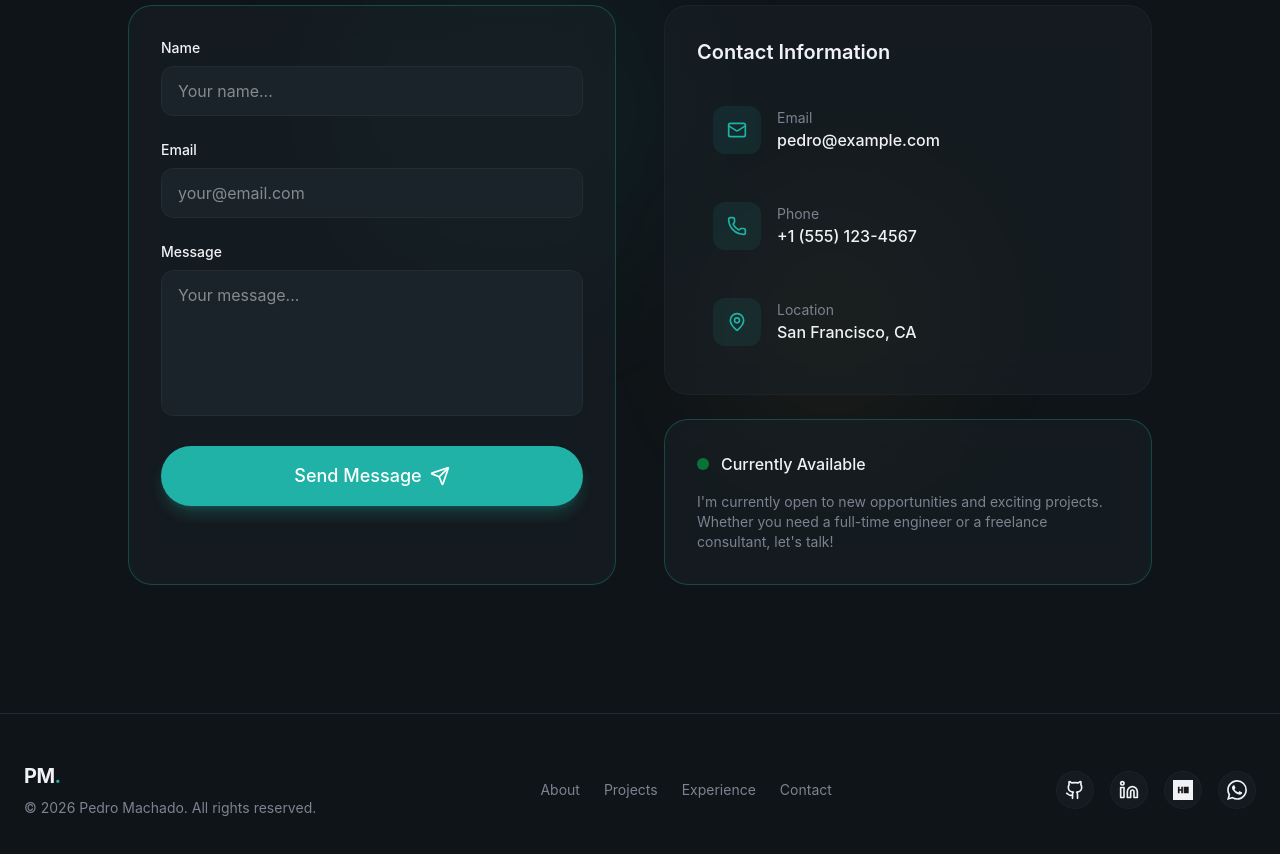
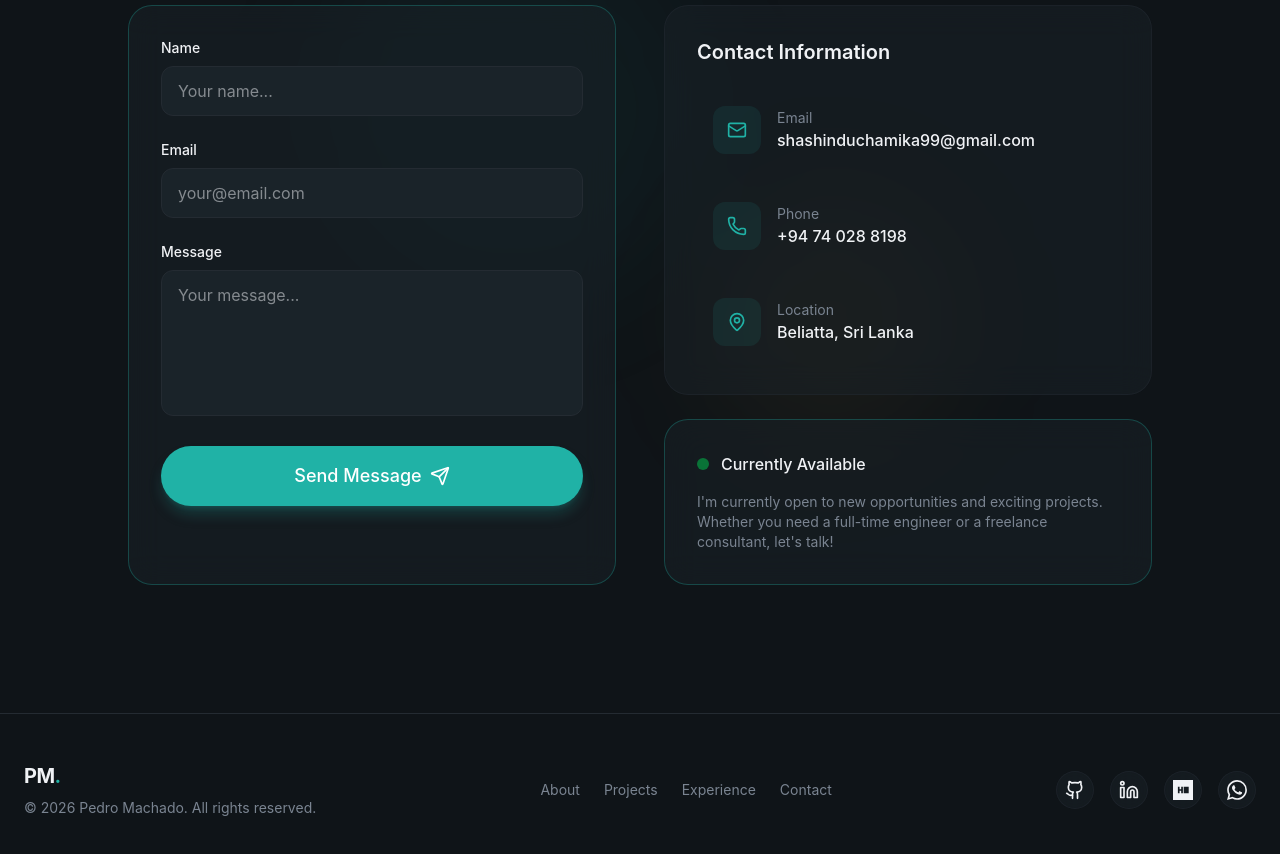
Before and after one commit to WShashinduChamika/Protfolio, a React (Vite) app: page / in a window 1280 px wide. Shown: the part 7200-8054 px from the top of the page. Built offline with nearby package versions, Linux system fonts and the light colour scheme.

Commit message:
feat: update contact information with new email, phone, and location details

```diff
--- a/src/sections/Contact.jsx
+++ b/src/sections/Contact.jsx
@@ -15,19 +15,19 @@ const contactInfo = [
   {
     icon: Mail,
     label: "Email",
-    value: "pedro@example.com",
-    href: "mailto:pedro@example.com",
+    value: "shashinduchamika99@gmail.com",
+    href: "mailto:shashinduchamika99@gmail.com",
   },
   {
     icon: Phone,
     label: "Phone",
-    value: "+1 (555) 123-4567",
-    href: "tel:+15551234567",
+    value: "+94 74 028 8198",
+    href: "tel:+94740288198",
   },
   {
     icon: MapPin,
     label: "Location",
-    value: "San Francisco, CA",
+    value: "Beliatta, Sri Lanka",
     href: "#",
   },
 ];
@@ -223,9 +223,9 @@ export const Contact = () => {
                      }`}
                 >
                   {submitStatus.type === "success" ? (
-                    <CheckCircle className="w-5 h-5 flex-shrink-0" />
+                    <CheckCircle className="h-5 w-5 shrink-0" />
                   ) : (
-                    <AlertCircle className="w-5 h-5 flex-shrink-0" />
+                    <AlertCircle className="h-5 w-5 shrink-0" />
                   )}
                   <p className="text-sm">{submitStatus.message}</p>
                 </div>
```
